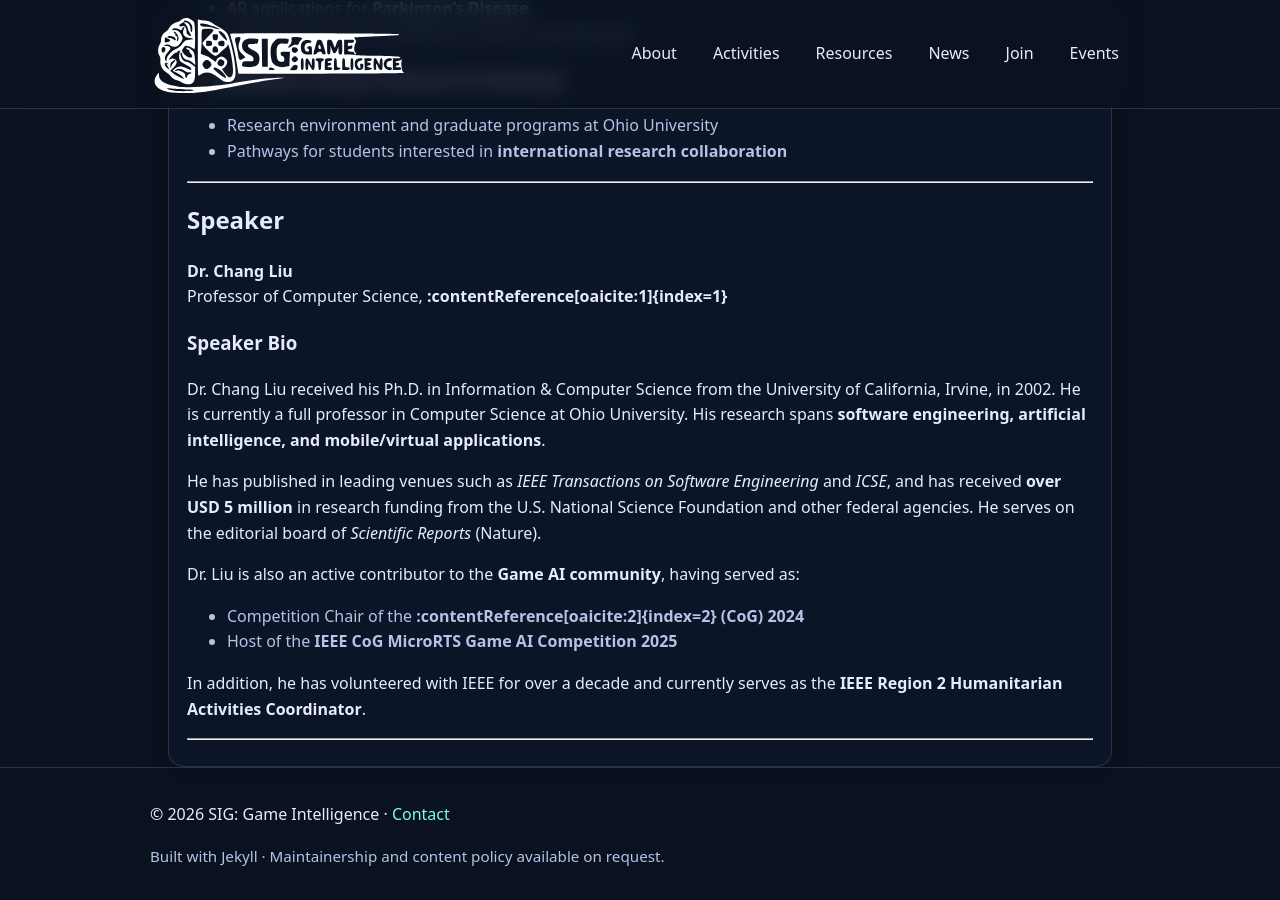
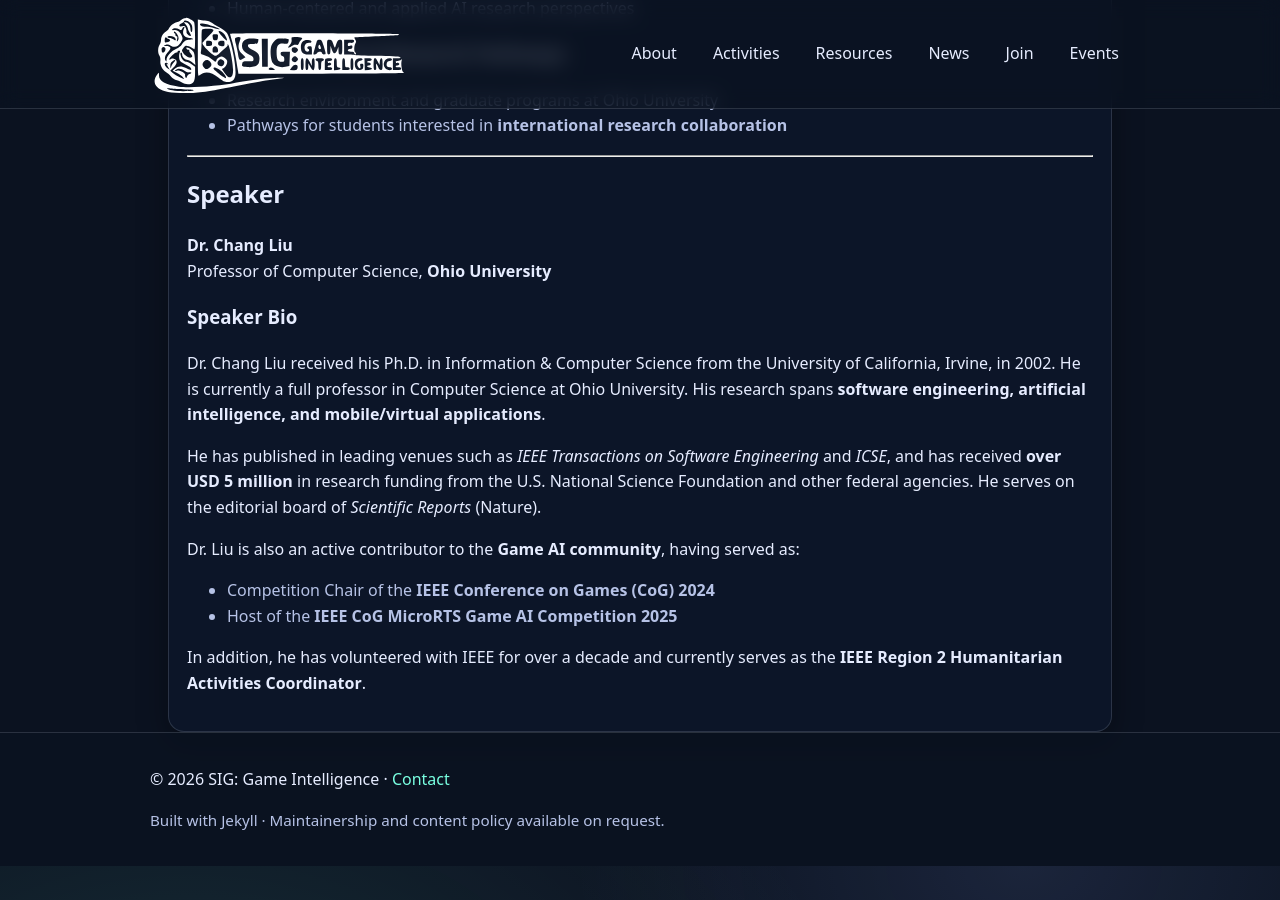
Before and after one commit to ThapanapongRukkanchanunt/csgame, a Jekyll site: the page built from _events/improving-game-ai-generative-reward-models.md, in a window 1280 px wide and 900 px high, scrolled down 780 px. Built offline with Jekyll 4.4.1, drawn with Linux system fonts in a browser that asks for light colours; some of the changed text lies outside the part shown.

Commit message:
text fix

```diff
--- a/_events/improving-game-ai-generative-reward-models.md
+++ b/_events/improving-game-ai-generative-reward-models.md
@@ -22,13 +22,14 @@ tags:
 ---
 
 ## Event Overview
-This talk introduces **research opportunities and graduate programs** at the Russ College of Engineering and Technology, **:contentReference[oaicite:0]{index=0}**, with concrete examples from faculty-led research in Computer Science.
+This talk introduces **research opportunities and graduate programs** at the Russ College of Engineering and Technology, **Ohio University**, with concrete examples from faculty-led research in Computer Science.
 
 The session highlights ongoing projects at the intersection of **Game AI, Reinforcement Learning, and Generative Models**, as well as applied **Augmented Reality (AR)** research in healthcare.
 
 ---
 
 ## Topics & Research Directions
+
 ### 🎮 Game AI Competition Research
 - Reinforcement Learning (RL)
 - Large Language Models (LLMs)
@@ -48,7 +49,7 @@ The session highlights ongoing projects at the intersection of **Game AI, Reinfo
 
 ## Speaker
 **Dr. Chang Liu**
-Professor of Computer Science, **:contentReference[oaicite:1]{index=1}**
+Professor of Computer Science, **Ohio University**
 
 ### Speaker Bio
 Dr. Chang Liu received his Ph.D. in Information & Computer Science from the University of California, Irvine, in 2002. He is currently a full professor in Computer Science at Ohio University. His research spans **software engineering, artificial intelligence, and mobile/virtual applications**.
@@ -56,9 +57,7 @@ Dr. Chang Liu received his Ph.D. in Information & Computer Science from the Univ
 He has published in leading venues such as *IEEE Transactions on Software Engineering* and *ICSE*, and has received **over USD 5 million** in research funding from the U.S. National Science Foundation and other federal agencies. He serves on the editorial board of *Scientific Reports* (Nature).
 
 Dr. Liu is also an active contributor to the **Game AI community**, having served as:
-- Competition Chair of the **:contentReference[oaicite:2]{index=2} (CoG) 2024**
+- Competition Chair of the **IEEE Conference on Games (CoG) 2024**
 - Host of the **IEEE CoG MicroRTS Game AI Competition 2025**
 
 In addition, he has volunteered with IEEE for over a decade and currently serves as the **IEEE Region 2 Humanitarian Activities Coordinator**.
-
----
```
